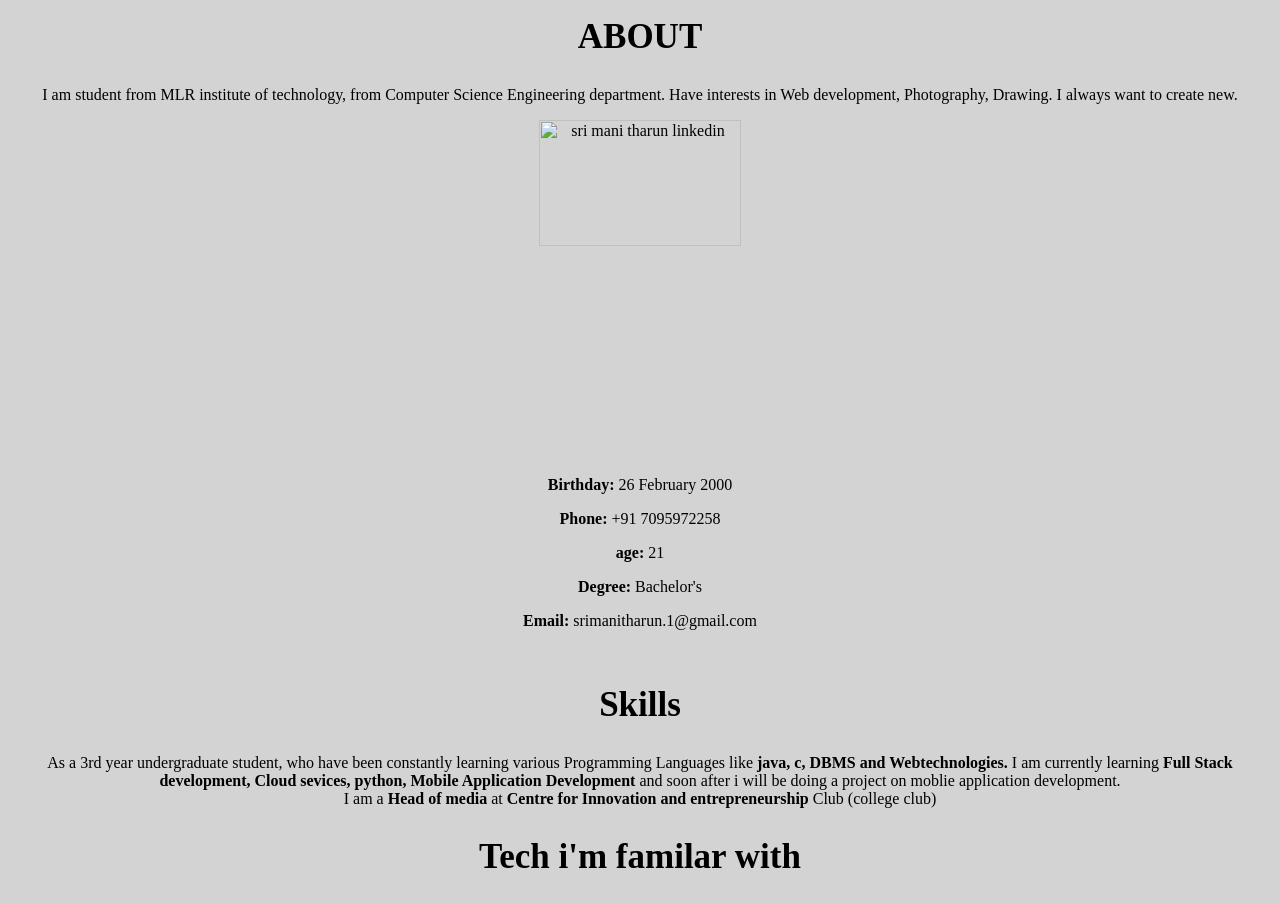
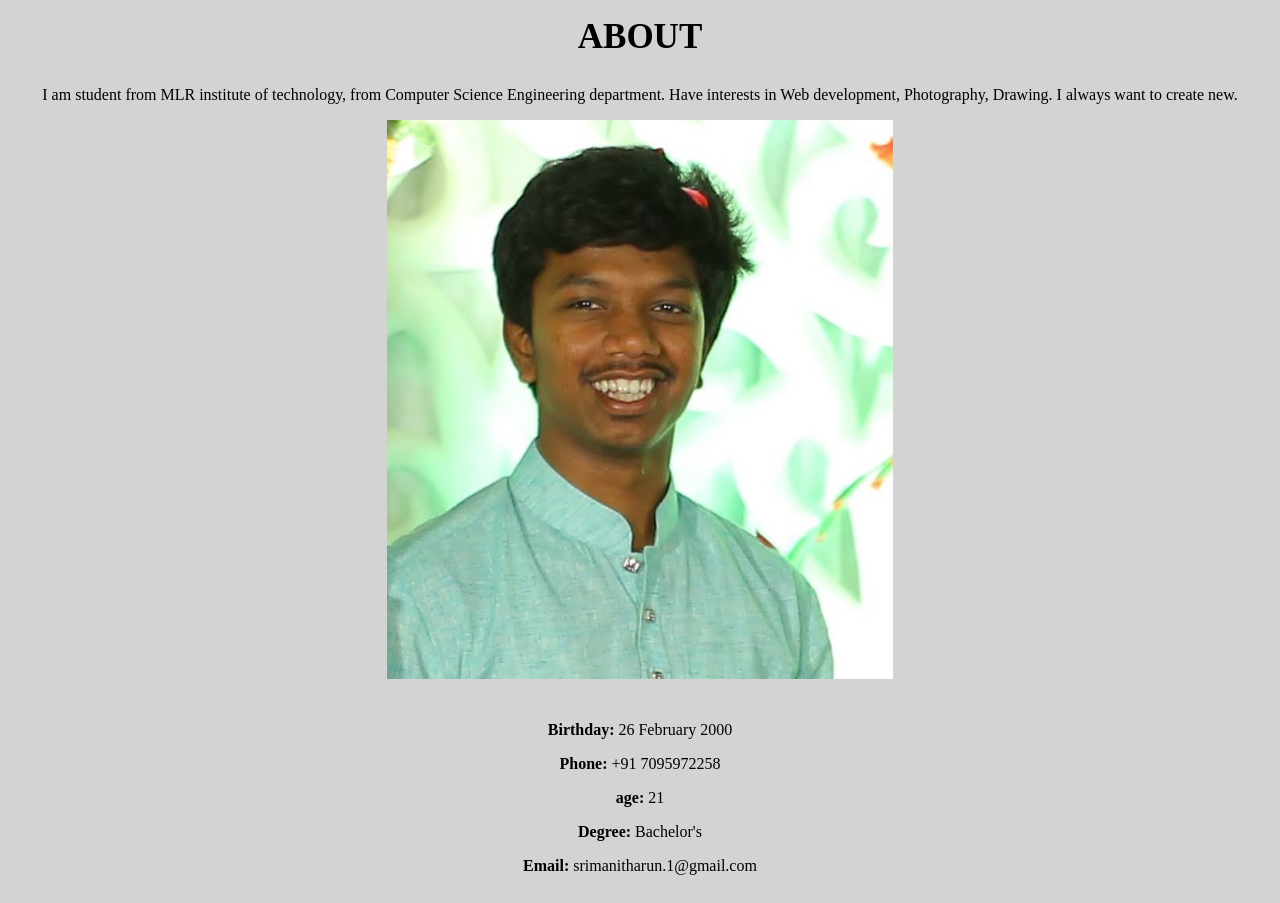
Before and after one commit to srimanitharun26/sri, a plain HTML site: page index.html in a window 1280 px wide. Shown: the part 820-1723 px from the top of the page. Drawn offline with Linux system fonts and the light colour scheme; files whose address does not match are found by name.

Commit message:
Update index.html

```diff
--- a/index.html
+++ b/index.html
@@ -40,7 +40,7 @@
 	<div class="artcle">
 		<article>
 			<div class="img">
-		<img src="images/tharun.jpg" alt="sri mani tharun linkedin" width="40%"> </div>
+		<img src="tharun.jpg" alt="sri mani tharun linkedin" width="40%"> </div>
 		<div id="details">
 			<ul>
 				<div class="list">
```
